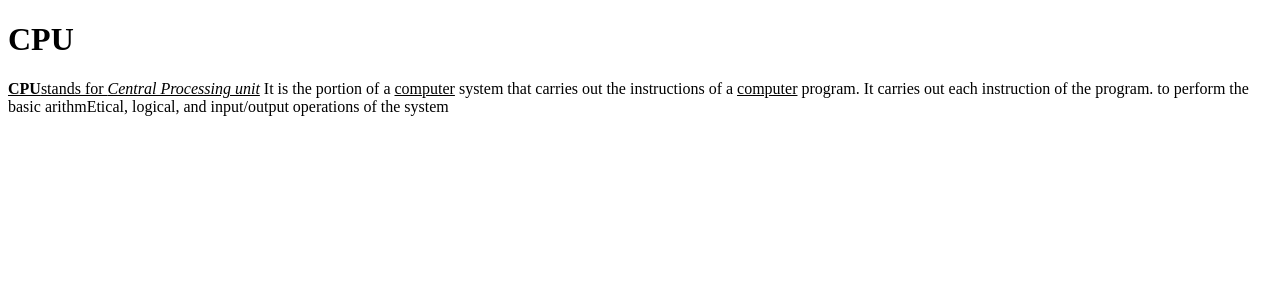
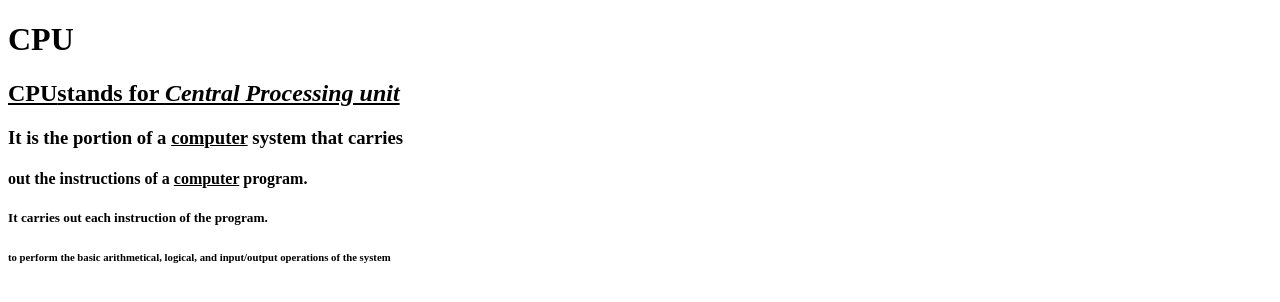
Before and after one commit to iamneo-production/cfddccccfbaccbcadaeccdfffebaeceaec, a plain HTML site: page public/index.html in a window 1280 px wide. Drawn offline with Linux system fonts and the light colour scheme.

Commit message:
Backup Commit

```diff
--- a/public/index.html
+++ b/public/index.html
@@ -9,10 +9,11 @@
 </head>
 <body>
     <h1>CPU</h1>
-   <u><b>CPU</b>stands for <i> Central Processing unit</i></u>
-    It is the portion of a <u>computer</u> system  that carries
-    out the instructions of a <u>computer</u> program.
-    It carries out each instruction of the program.
-    to perform the basic arithmEtical, logical, and input/output operations of the system
+
+   <h2><u><b>CPU</b>stands for <i> Central Processing unit</i></u></body></html></h2>
+    <h3>It is the portion of a <u>computer</u> system  that carries</h3>
+   <h4>out the instructions of a <u>computer</u> program.</h4>
+   <h5> It carries out each instruction of the program.</h5>
+  <h6> to perform the basic arithmetical, logical, and input/output operations of the system</h6>
 </body>
 </html>
```
